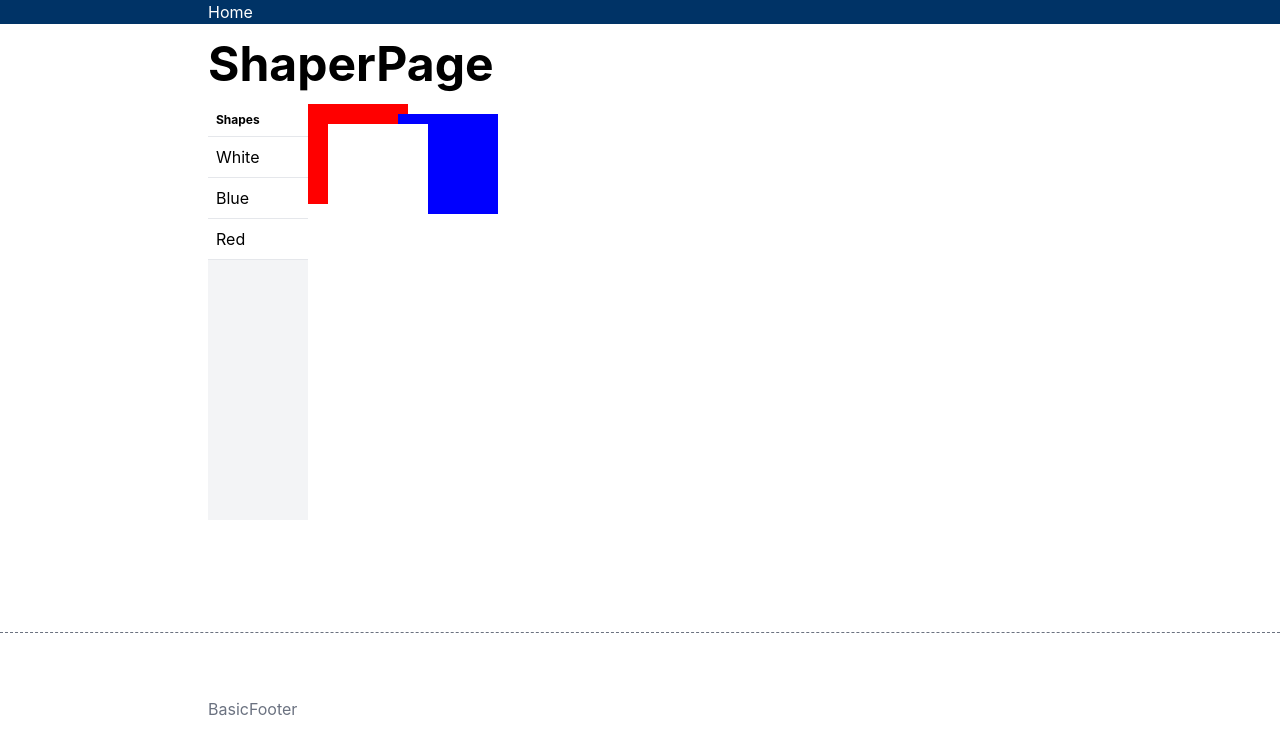
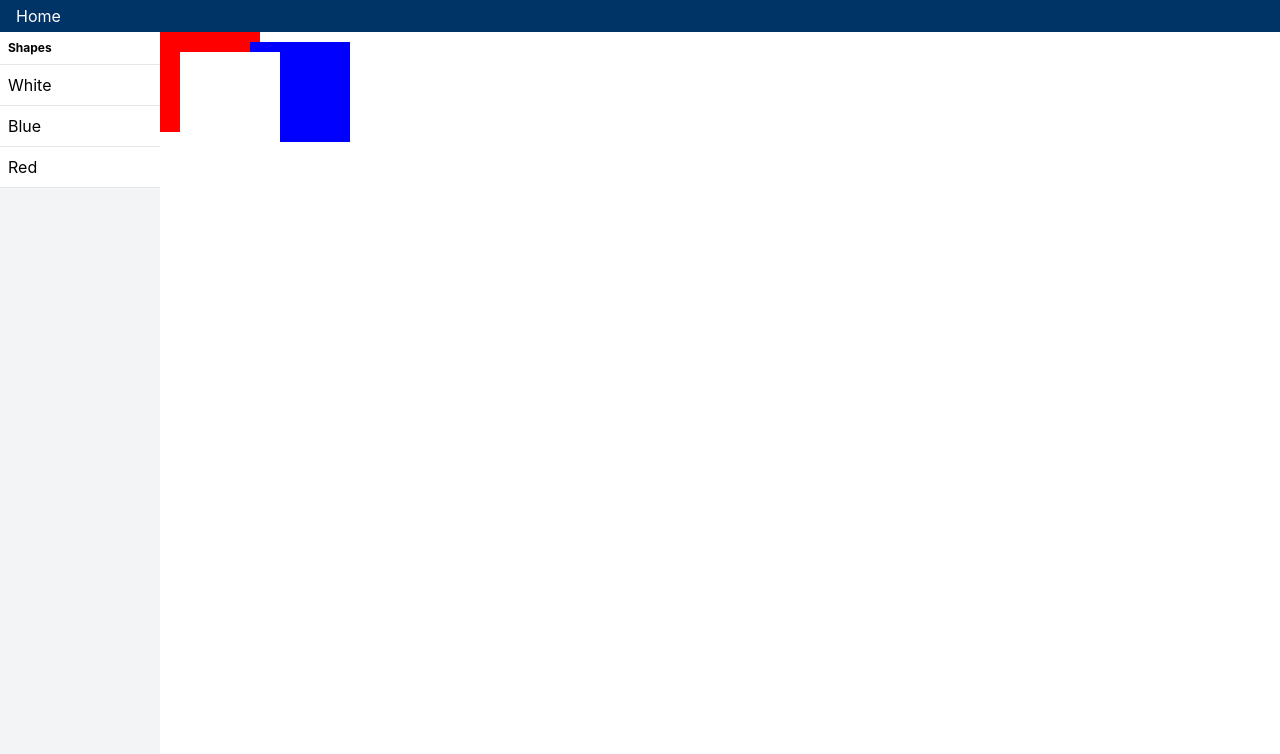
Before and after one commit to ginpei/ashigaru, a Next.js app: page /my/shaper in a window 1280 px wide. Shown: the top 754 px of the page. Built offline with nearby package versions, Linux system fonts and the light colour scheme.

Commit message:
feat: 🎸 full page layout

```diff
--- a/src/domains/layout/GridFrame.tsx
+++ b/src/domains/layout/GridFrame.tsx
@@ -6,6 +6,12 @@ export interface GridFrameProps {
   gap?: CSSProperties["gap"];
   gridTemplate: CSSProperties["gridTemplate"];
   style?: HTMLAttributes<HTMLDivElement>["style"];
+}
+
+export interface GridAreaProps {
+  area: CSSProperties["gridArea"];
+  children: React.ReactNode;
+  scroll?: boolean;
 }
 
 export function GridFrame({
@@ -25,13 +31,17 @@ export function GridFrame({
   );
 }
 
-export function GridArea(props: {
-  children: React.ReactNode;
-  area: CSSProperties["gridArea"];
-}): JSX.Element {
+export function GridArea({
+  area,
+  children,
+  scroll,
+}: GridAreaProps): JSX.Element {
   return (
-    <div className="GridArea contents" style={{ gridArea: props.area }}>
-      {props.children}
+    <div
+      className={`GridArea grid ${scroll ? "overflow-auto" : ""}`}
+      style={{ gridArea: area }}
+    >
+      {children}
     </div>
   );
 }
--- a/src/pages/shaper/ShaperPage.tsx
+++ b/src/pages/shaper/ShaperPage.tsx
@@ -1,13 +1,11 @@
 import { useState } from "react";
 import { useKeyboardShortcuts } from "../../domains/action/keyboardShortcutHooks";
 import { GridArea, GridFrame } from "../../domains/layout/GridFrame";
-import { VStack } from "../../domains/layout/VStack";
-import { NiceH1 } from "../../domains/nice/NiceH";
-import { StraightLayout } from "../../domains/pageLayout/straight/StraightLayout";
 import { CommandProvider } from "./action/commandContext";
 import { useShaperPageActions } from "./action/shaperPageActionHooks";
 import { CanvasPane } from "./canvas/CanvasPane";
 import { ListPane } from "./list/ListPane";
+import { ShaperNavBar } from "./page/ShaperNavBar";
 import { ShaperPageState } from "./page/ShaperPageState";
 import { ShaperPageStateContextProvider } from "./page/shaperPageStateContext";
 import { ShapeData } from "./shape/ShapeData";
@@ -47,22 +45,24 @@ const demoShapeData: ShapeData[] = [
 export function ShaperPage(): JSX.Element {
   return (
     <Provider>
-      <StraightLayout className="ShaperPage" title="Home">
-        <VStack>
-          <NiceH1>ShaperPage</NiceH1>
       <GridFrame
-            className="h-96"
-            gridTemplate="'list canvas' auto / 100px auto"
+        className="h-[100vh] w-[100vw] overflow-hidden"
+        gridTemplate={`
+          "navbar navbar" 2rem
+          "list   canvas" auto
+          / 10rem auto
+        `}
       >
-            <GridArea area="list">
+        <GridArea area="navbar">
+          <ShaperNavBar />
+        </GridArea>
+        <GridArea area="list" scroll>
           <ListPane />
         </GridArea>
         <GridArea area="canvas">
           <CanvasPane />
         </GridArea>
       </GridFrame>
-        </VStack>
-      </StraightLayout>
     </Provider>
   );
 }
--- /dev/null
+++ b/src/pages/shaper/page/ShaperNavBar.tsx
@@ -0,0 +1,23 @@
+import Link from "next/link";
+import { ComponentProps } from "react";
+import { homePagePath } from "../../home/homePageMeta";
+
+export interface ShaperNavBarProps {}
+
+export function ShaperNavBar(): JSX.Element {
+  return (
+    <div className="ShaperNavBar bg-ginpei px-4" style={{ lineHeight: "2rem" }}>
+      <ShaperNavBarLink href={homePagePath()}>Home</ShaperNavBarLink>
+    </div>
+  );
+}
+
+function ShaperNavBarLink(props: ComponentProps<typeof Link>): JSX.Element {
+  const { className, ...otherProps } = props;
+  return (
+    <Link
+      className={`${className} text-white no-underline hover:underline`}
+      {...otherProps}
+    />
+  );
+}
```
Lines whose indentation alone changed are shown as unchanged.
